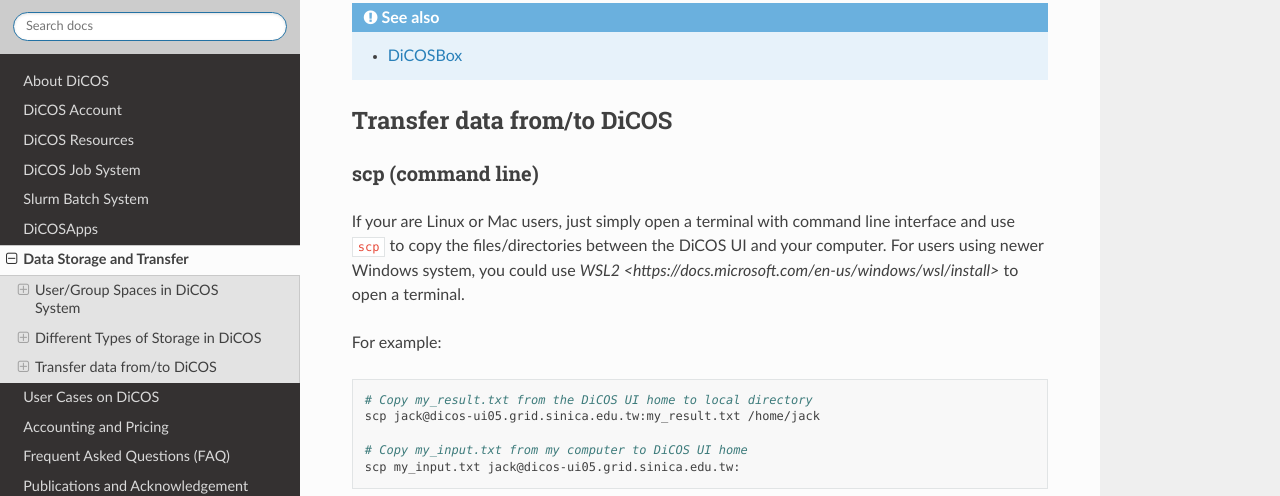
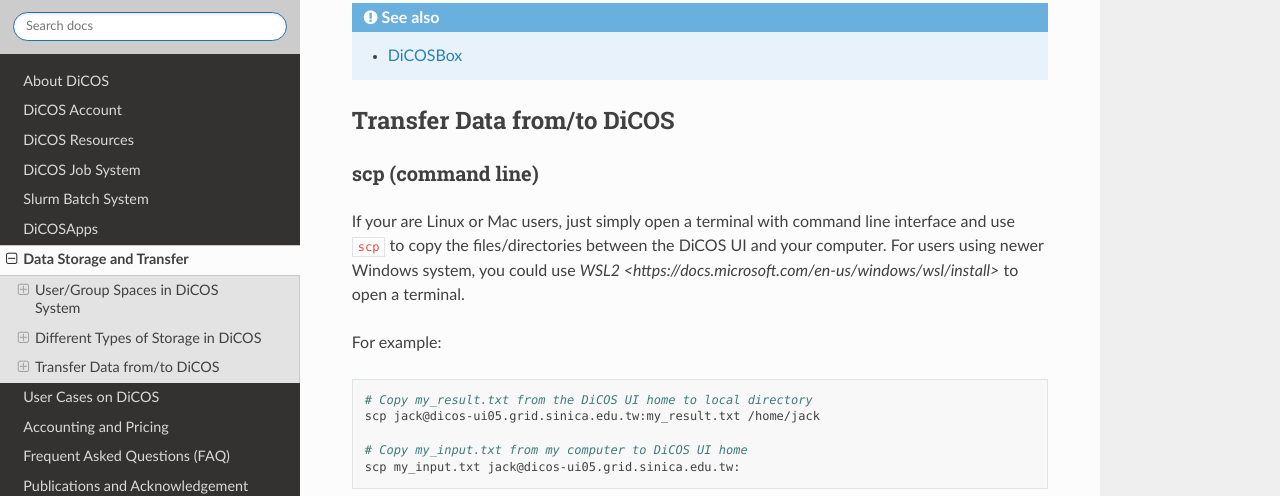
Before and after one commit to ASGCOPS/dicos_document, a Sphinx documentation site: the page built from docs/source/data_storage_transfer.rst, in a window 1280 px wide and 900 px high, scrolled down 2197 px. Shown: the part 156-652 px from the top of the window. Built offline with Sphinx 7.4.7 and the Read the Docs theme 2.0.0, drawn with Linux system fonts in a browser that asks for light colours.

```diff
--- a/docs/source/data_storage_transfer.rst
+++ b/docs/source/data_storage_transfer.rst
@@ -91,7 +91,7 @@ You could login in one of the following UIs: dicos-ui02.grid.sinica.edu.tw, dico
    * `DiCOSBox <https://dicosbox.twgrid.org/>`_
 
 ==================================
-Transfer data from/to DiCOS
+Transfer Data from/to DiCOS
 ==================================
 
 -------------------
```
